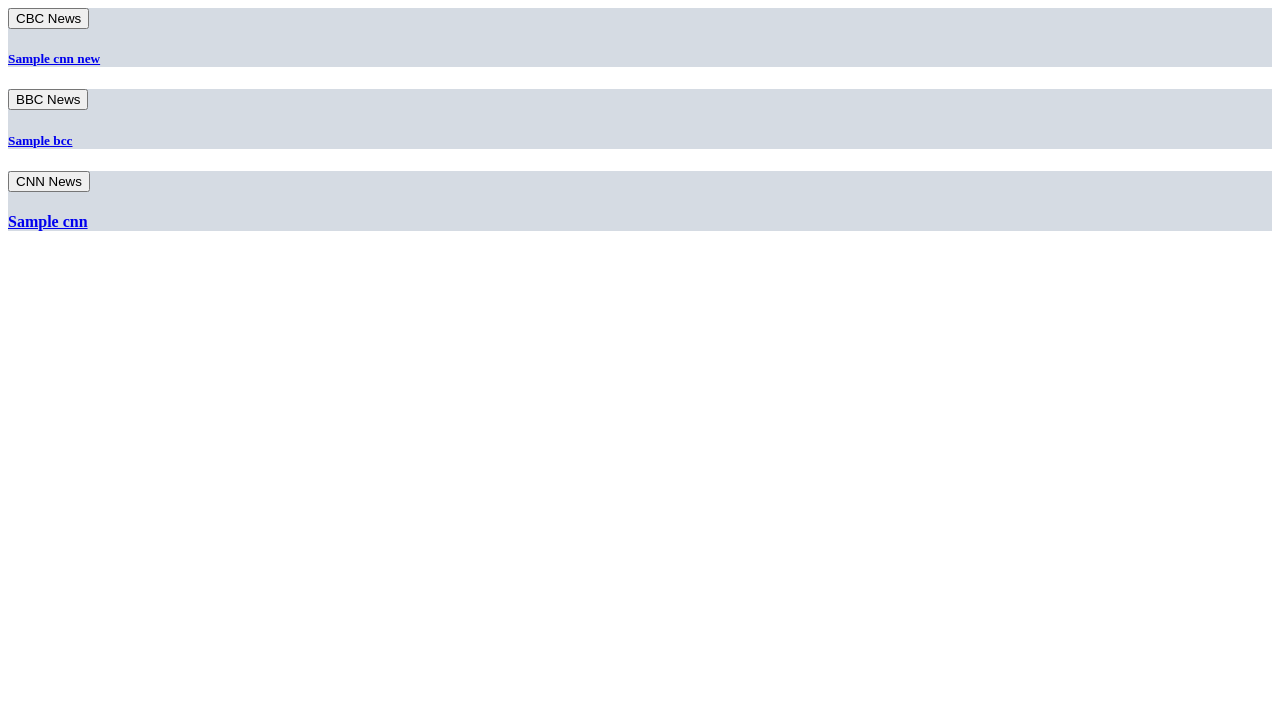
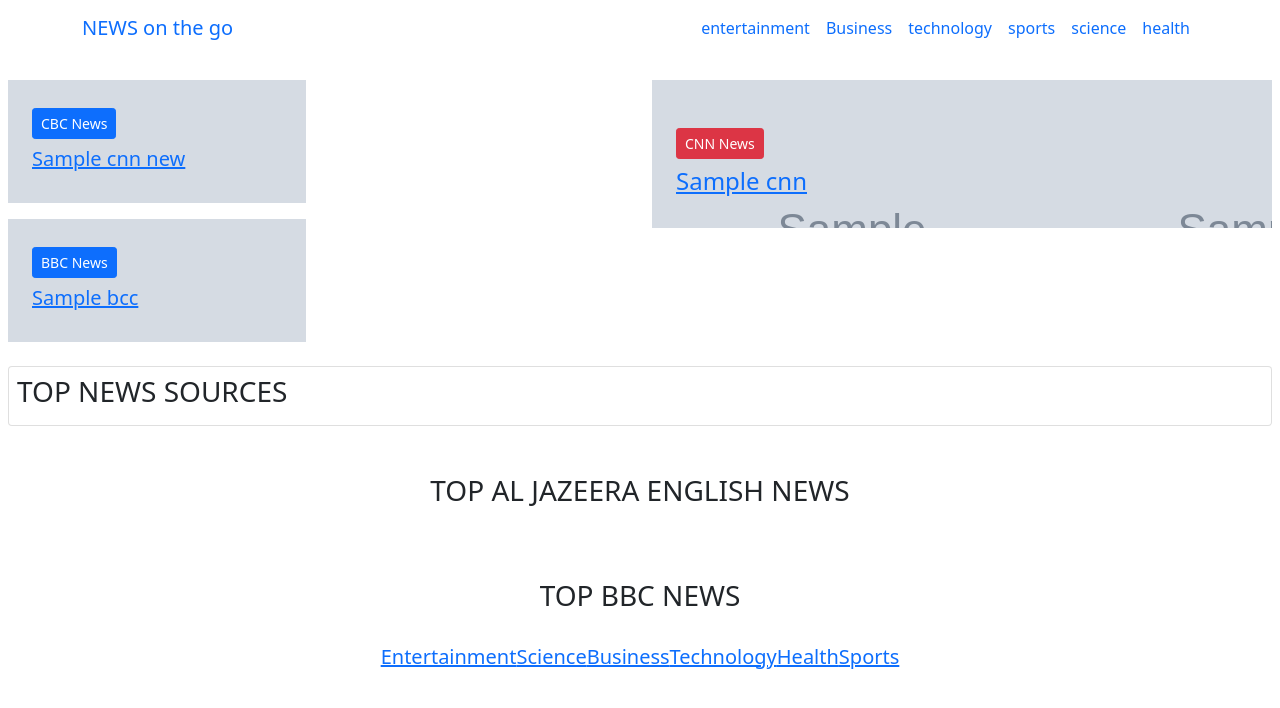
Before and after one commit to ch1n069/news-app, a Flask app: template app/templates/index.html in a window 1280 px wide. Shown: the top 708 px of the page. Run offline with Flask 2, Linux system fonts and the light colour scheme; the template is opened without the code that fills it: most values are stand-ins (such as "Sample title", 1, 10 or a date in 2020); grey boxes marked "Sample" are stand-in pictures; parts of the project's set-up code (start-up, migrations or seed data) failed here and were passed over.

Commit message:
added respective for the varoius html files

```diff
--- a/app/templates/base.html
+++ b/app/templates/base.html
@@ -0,0 +1,58 @@
+<!doctype html>
+<html lang="en">
+
+<head>
+    <!-- Required meta tags -->
+    <meta charset="utf-8">
+    <meta name="viewport" content="width=device-width, initial-scale=1">
+
+    <!-- Bootstrap CSS -->
+    <link href="https://cdn.jsdelivr.net/npm/bootstrap@5.1.1/dist/css/bootstrap.min.css" rel="stylesheet" integrity="sha384-F3w7mX95PdgyTmZZMECAngseQB83DfGTowi0iMjiWaeVhAn4FJkqJByhZMI3AhiU" crossorigin="anonymous">
+    <link rel="stylesheet" href="https://cdnjs.cloudflare.com/ajax/libs/font-awesome/5.15.4/css/all.min.css" integrity="sha512-1ycn6IcaQQ40/MKBW2W4Rhis/DbILU74C1vSrLJxCq57o941Ym01SwNsOMqvEBFlcgUa6xLiPY/NS5R+E6ztJQ==" crossorigin="anonymous" referrerpolicy="no-referrer"
+    />
+    <link rel="stylesheet" href="{{ url_for('static', filename='css/main.css') }}"> {% if title %}
+    <title>Hot News - {{ title }}</title>
+    {% else %}
+    <title>Welcome to Hot News</title>
+    {% endif %}
+</head>
+
+<body>
+
+    {% block navbar %} {% include "navbar.html" %} {% endblock %}
+
+    <!-- main content -->
+    {% block content %} {% endblock %}
+    <!-- footer -->
+    <footer class="">
+        <div class="d-flex justify-content-center">
+
+            <div>
+                <h5><a href="/entertainment">Entertainment</a></h5>
+            </div>
+            <div>
+                <p style="display: none;">
+                    Developed by <a target="_blank" href="#">Bruno
+            </div>
+            <div>
+                <h5><a href="/science">Science</a></h5>
+            </div>
+            <div>
+                <h5><a href="/business">Business</a></h5>
+            </div>
+            <div>
+                <h5><a href="/technology">Technology</a></h5>
+            </div>
+            <div>
+                <h5><a href="/health">Health</a></h5>
+            </div>
+            <div>
+                <h5><a href="/sports">Sports</a></h5>
+            </div>
+
+        </div>
+    </footer>
+    <script src="https://cdn.jsdelivr.net/npm/bootstrap@5.1.1/dist/js/bootstrap.bundle.min.js" integrity="sha384-/bQdsTh/da6pkI1MST/rWKFNjaCP5gBSY4sEBT38Q/9RBh9AH40zEOg7Hlq2THRZ" crossorigin="anonymous"></script>
+</body>
+
+</html>
--- a/app/templates/index.html
+++ b/app/templates/index.html
@@ -1,3 +1,7 @@
+{% import 'macros.html' as macro%} {% extends "base.html" %} {% block content %}
+
+
+<!-- homepage -->
 <div class="homepage mt-4">
     <div class="m-2">
         <div class="row">
@@ -44,3 +48,30 @@
         </div>
     </div>
 </div>
+
+<!-- sources -->
+<div class="sources m-2">
+    <div class="card p-2">
+        <h3 class="text-uppercase headings">top news sources</h3>
+        <div class="row">
+            <div class="col-md-12">
+                {{ macro.displayNewsSources(sources) }}
+            </div>
+        </div>
+    </div>
+</div>
+<!-- Al Jazeera English News -->
+<div class="top-news m-2">
+    <h3 class="text-uppercase headings text-center mt-5 mb-4">top Al Jazeera English News</h3>
+    <div class="row">
+        {{ macro.displayNewsSourceArticles(aljazeera) }}
+    </div>
+</div>
+<!-- top  bbc news-->
+<div class="top-news m-2">
+    <h3 class="text-uppercase headings text-center mt-5 mb-4">top BBC News</h3>
+    <div class="row">
+        {{ macro.displayNewsSourceArticles(bbc_news) }}
+    </div>
+</div>
+{% endblock %}
--- a/app/templates/navbar.html
+++ b/app/templates/navbar.html
@@ -2,7 +2,7 @@
 <nav class="navbar navbar-expand-lg">
     <div class="container container-fluid">
         <a class="navbar-brand" href="/">
-            HotNewsApi
+            NEWS on the go
         </a>
         <button class="navbar-toggler" type="button" data-bs-toggle="collapse" data-bs-target="#navbarContent" aria-controls="navbarSupportedContent" aria-expanded="false" aria-label="Toggle navigation">
             <span class="navbar-toggler-icon"></span>
```
Also changed, not shown: app/templates/articles.html (+9 -0 lines), app/templates/business.html (+10 -0 lines), app/templates/health.html (+10 -0 lines), app/templates/science.html (+10 -0 lines), app/templates/navabar.html (deleted).
